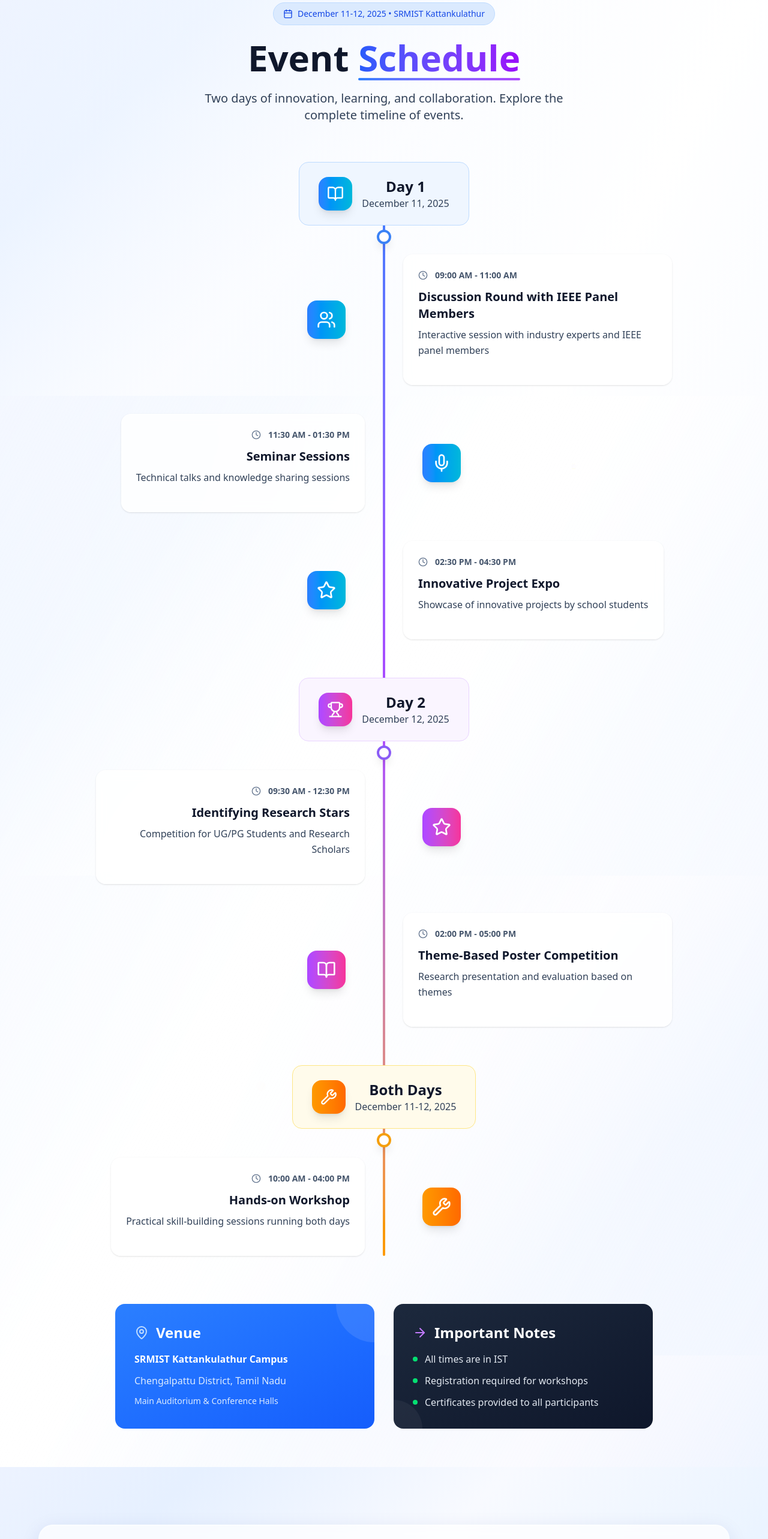
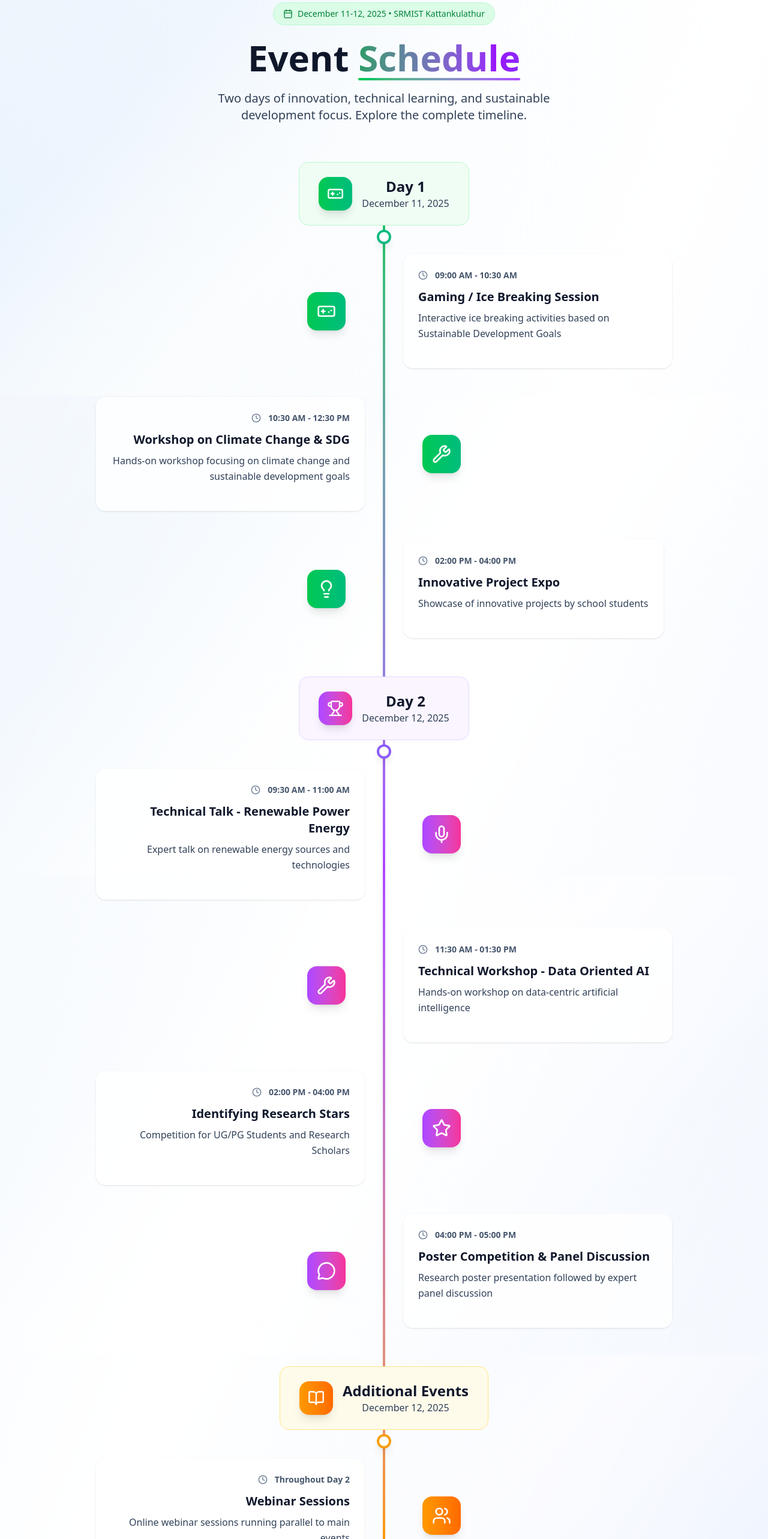
Before and after one commit to prasath2305/srm-ieee, a Next.js app: page /schedule in a window 1280 px wide. Shown: the part 140-2706 px from the top of the page at 60% size. Built offline with nearby package versions, Linux system fonts and the light colour scheme.

Commit message:
fixed fixes

```diff
--- a/src/app/components/Footer.jsx
+++ b/src/app/components/Footer.jsx
@@ -100,7 +100,7 @@ export default function Footer() {
                     href="tel:+911234567890"
                     className="text-slate-600 text-sm hover:text-blue-600 transition-colors"
                   >
-                    +91 9551473145
+                    +91 9629903324
                   </a>
                 </div>
               </div>
--- a/src/app/schedule/page.jsx
+++ b/src/app/schedule/page.jsx
@@ -1,37 +1,37 @@
 'use client';
 
-import { Calendar, Clock, Users, Mic, Trophy, Star, Wrench, BookOpen, ArrowRight, MapPin } from "lucide-react";
+import { Calendar, Clock, Users, Mic, Trophy, Star, Wrench, BookOpen, ArrowRight, MapPin, GamepadIcon, Lightbulb, MessageCircle } from "lucide-react";
 
 export default function Schedule() {
   const scheduleData = [
     {
       day: "Day 1",
       date: "December 11, 2025",
-      icon: BookOpen,
-      color: "from-blue-500 to-cyan-500",
-      borderColor: "border-blue-200",
-      bgColor: "bg-blue-50",
+      icon: GamepadIcon,
+      color: "from-green-500 to-emerald-500",
+      borderColor: "border-green-200",
+      bgColor: "bg-green-50",
       events: [
         {
-          time: "09:00 AM - 11:00 AM",
-          title: "Discussion Round with IEEE Panel Members",
-          description: "Interactive session with industry experts and IEEE panel members",
-          icon: Users,
-          iconColor: "text-blue-600"
+          time: "09:00 AM - 10:30 AM",
+          title: "Gaming / Ice Breaking Session",
+          description: "Interactive ice breaking activities based on Sustainable Development Goals",
+          icon: GamepadIcon,
+          iconColor: "text-green-600"
         },
         {
-          time: "11:30 AM - 01:30 PM",
-          title: "Seminar Sessions",
-          description: "Technical talks and knowledge sharing sessions",
-          icon: Mic,
-          iconColor: "text-cyan-600"
+          time: "10:30 AM - 12:30 PM",
+          title: "Workshop on Climate Change & SDG",
+          description: "Hands-on workshop focusing on climate change and sustainable development goals",
+          icon: Wrench,
+          iconColor: "text-emerald-600"
         },
         {
-          time: "02:30 PM - 04:30 PM",
+          time: "02:00 PM - 04:00 PM",
           title: "Innovative Project Expo",
           description: "Showcase of innovative projects by school students",
-          icon: Star,
-          iconColor: "text-blue-500"
+          icon: Lightbulb,
+          iconColor: "text-green-500"
         }
       ]
     },
@@ -44,34 +44,48 @@ export default function Schedule() {
       bgColor: "bg-purple-50",
       events: [
         {
-          time: "09:30 AM - 12:30 PM",
+          time: "09:30 AM - 11:00 AM",
+          title: "Technical Talk - Renewable Power Energy",
+          description: "Expert talk on renewable energy sources and technologies",
+          icon: Mic,
+          iconColor: "text-purple-600"
+        },
+        {
+          time: "11:30 AM - 01:30 PM",
+          title: "Technical Workshop - Data Oriented AI",
+          description: "Hands-on workshop on data-centric artificial intelligence",
+          icon: Wrench,
+          iconColor: "text-purple-600"
+        },
+        {
+          time: "02:00 PM - 04:00 PM",
           title: "Identifying Research Stars",
           description: "Competition for UG/PG Students and Research Scholars",
           icon: Star,
-          iconColor: "text-purple-600"
+          iconColor: "text-pink-600"
         },
         {
-          time: "02:00 PM - 05:00 PM",
-          title: "Theme-Based Poster Competition",
-          description: "Research presentation and evaluation based on themes",
-          icon: BookOpen,
-          iconColor: "text-pink-600"
+          time: "04:00 PM - 05:00 PM",
+          title: "Poster Competition & Panel Discussion",
+          description: "Research poster presentation followed by expert panel discussion",
+          icon: MessageCircle,
+          iconColor: "text-purple-600"
         }
       ]
     },
     {
-      day: "Both Days",
-      date: "December 11-12, 2025",
-      icon: Wrench,
+      day: "Additional Events",
+      date: "December 12, 2025",
+      icon: BookOpen,
       color: "from-amber-500 to-orange-500",
       borderColor: "border-amber-200",
       bgColor: "bg-amber-50",
       events: [
         {
-          time: "10:00 AM - 04:00 PM",
-          title: "Hands-on Workshop",
-          description: "Practical skill-building sessions running both days",
-          icon: Wrench,
+          time: "Throughout Day 2",
+          title: "Webinar Sessions",
+          description: "Online webinar sessions running parallel to main events",
+          icon: Users,
           iconColor: "text-amber-600"
         }
       ]
@@ -79,14 +93,14 @@ export default function Schedule() {
   ];
 
   return (
-    <section className="min-h-screen bg-gradient-to-br from-blue-50/20 via-white to-purple-50/20 relative overflow-hidden">
+    <section className="min-h-screen bg-gradient-to-br from-green-50/20 via-white to-purple-50/20 relative overflow-hidden">
       {/* Background Elements */}
       <div className="absolute inset-0 -z-10">
-        <div className="absolute top-0 right-0 w-96 h-96 bg-blue-200 rounded-full blur-3xl opacity-10 -translate-y-48 translate-x-48"></div>
+        <div className="absolute top-0 right-0 w-96 h-96 bg-green-200 rounded-full blur-3xl opacity-10 -translate-y-48 translate-x-48"></div>
         <div className="absolute bottom-0 left-0 w-96 h-96 bg-purple-200 rounded-full blur-3xl opacity-10 translate-y-48 -translate-x-48"></div>
 
         {/* Floating elements */}
-        <div className="absolute top-1/4 left-1/6 w-3 h-3 bg-blue-500 rounded-full opacity-10 animate-float"></div>
+        <div className="absolute top-1/4 left-1/6 w-3 h-3 bg-green-500 rounded-full opacity-10 animate-float"></div>
         <div className="absolute top-1/3 right-1/4 w-2 h-2 bg-purple-500 rounded-full opacity-15 animate-float" style={{animationDelay: '1.5s'}}></div>
         <div className="absolute bottom-1/4 left-1/3 w-4 h-4 bg-amber-500 rounded-full opacity-10 animate-float" style={{animationDelay: '2.5s'}}></div>
       </div>
@@ -94,7 +108,7 @@ export default function Schedule() {
       <div className="container mx-auto px-4 py-16 relative z-10">
         {/* Header Section */}
         <div className="text-center max-w-4xl mx-auto mb-16">
-          <div className="inline-flex items-center gap-2 px-4 py-2 bg-blue-100 text-blue-700 rounded-full text-sm font-medium mb-6 border border-blue-200">
+          <div className="inline-flex items-center gap-2 px-4 py-2 bg-green-100 text-green-700 rounded-full text-sm font-medium mb-6 border border-green-200">
             <Calendar className="w-4 h-4" />
             December 11-12, 2025 • SRMIST Kattankulathur
           </div>
@@ -102,15 +116,15 @@ export default function Schedule() {
           <h1 className="text-5xl md:text-6xl font-bold text-slate-900 mb-6">
             Event{" "}
             <span className="relative inline-block">
-              <span className="bg-gradient-to-r from-blue-600 via-purple-600 to-blue-600 bg-clip-text text-transparent bg-size-200 animate-gradient">
+              <span className="bg-gradient-to-r from-green-600 via-purple-600 to-blue-600 bg-clip-text text-transparent bg-size-200 animate-gradient">
                 Schedule
               </span>
-              <div className="absolute -bottom-2 left-0 w-full h-1 bg-gradient-to-r from-blue-500 to-purple-500 rounded-full"></div>
+              <div className="absolute -bottom-2 left-0 w-full h-1 bg-gradient-to-r from-green-500 to-purple-500 rounded-full"></div>
             </span>
           </h1>
 
           <p className="text-xl text-slate-700 max-w-2xl mx-auto font-medium">
-            Two days of innovation, learning, and collaboration. Explore the complete timeline of events.
+            Two days of innovation, technical learning, and sustainable development focus. Explore the complete timeline.
           </p>
         </div>
 
@@ -118,7 +132,7 @@ export default function Schedule() {
         <div className="max-w-6xl mx-auto">
           <div className="relative">
             {/* Main vertical timeline line */}
-            <div className="absolute left-1/2 transform -translate-x-1/2 w-1 h-full bg-gradient-to-b from-blue-500 via-purple-500 to-amber-500 rounded-full hidden lg:block"></div>
+            <div className="absolute left-1/2 transform -translate-x-1/2 w-1 h-full bg-gradient-to-b from-green-500 via-purple-500 to-amber-500 rounded-full hidden lg:block"></div>
 
             {/* Timeline items */}
             <div className="space-y-12 lg:space-y-16">
@@ -128,7 +142,7 @@ export default function Schedule() {
                   <div className="flex justify-center mb-12">
                     <div className={`inline-flex items-center gap-4 px-8 py-6 rounded-2xl ${day.bgColor} border ${day.borderColor} backdrop-blur-sm relative`}>
                       {/* Timeline dot for day header */}
-                      <div className="hidden lg:block absolute left-1/2 -bottom-8 transform -translate-x-1/2 w-6 h-6 bg-white border-4 rounded-full z-10 shadow-lg" style={{ borderColor: day.color.includes('blue') ? '#3b82f6' : day.color.includes('purple') ? '#8b5cf6' : '#f59e0b' }}></div>
+                      <div className="hidden lg:block absolute left-1/2 -bottom-8 transform -translate-x-1/2 w-6 h-6 bg-white border-4 rounded-full z-10 shadow-lg" style={{ borderColor: day.color.includes('green') ? '#10b981' : day.color.includes('purple') ? '#8b5cf6' : '#f59e0b' }}></div>
 
                       <div className={`w-14 h-14 bg-gradient-to-r ${day.color} rounded-2xl flex items-center justify-center shadow-lg`}>
                         <day.icon className="w-7 h-7 text-white" />
@@ -143,14 +157,14 @@ export default function Schedule() {
                   {/* Events with Zig-Zag Pattern */}
                   <div className="space-y-8 lg:space-y-12">
                     {day.events.map((event, eventIndex) => {
-                      // FIX: Start Day 1 from left, Day 2 from right, Both Days from left
+                      // Pattern: Day 1 starts from left, Day 2 from right, Additional Events from left
                       let isLeft;
                       if (day.day === "Day 1") {
-                        isLeft = eventIndex % 2 === 0; // Left, Right, Left pattern for Day 1
+                        isLeft = eventIndex % 2 === 0; // Left, Right, Left pattern
                       } else if (day.day === "Day 2") {
-                        isLeft = eventIndex % 2 === 1; // Right, Left pattern for Day 2
+                        isLeft = eventIndex % 2 === 1; // Right, Left, Right, Left pattern
                       } else {
-                        isLeft = false; // Both Days always on left
+                        isLeft = false; // Additional Events always on left
                       }
 
                       return (
@@ -182,7 +196,7 @@ export default function Schedule() {
                                 <p className="text-slate-700 leading-relaxed font-medium">{event.description}</p>
 
                                 {/* Progress bar effect */}
-                                <div className="mt-4 w-0 group-hover:w-full h-1 bg-gradient-to-r from-transparent via-blue-500 to-transparent rounded-full transition-all duration-500"></div>
+                                <div className="mt-4 w-0 group-hover:w-full h-1 bg-gradient-to-r from-transparent via-green-500 to-transparent rounded-full transition-all duration-500"></div>
                               </div>
                             </div>
                           </div>
@@ -204,17 +218,17 @@ export default function Schedule() {
         {/* Venue & Additional Info */}
         <div className="max-w-4xl mx-auto mt-20 grid md:grid-cols-2 gap-8">
           {/* Venue Information */}
-          <div className="bg-gradient-to-br from-blue-500 to-blue-600 rounded-2xl p-8 text-white relative overflow-hidden">
+          <div className="bg-gradient-to-br from-green-500 to-emerald-600 rounded-2xl p-8 text-white relative overflow-hidden">
             <div className="absolute top-0 right-0 w-32 h-32 bg-white/10 rounded-full -translate-y-16 translate-x-16"></div>
             <div className="relative z-10">
               <h3 className="text-2xl font-bold mb-4 flex items-center gap-3">
-                <MapPin className="w-6 h-6 text-blue-200" />
+                <MapPin className="w-6 h-6 text-green-200" />
                 Venue
               </h3>
-              <div className="space-y-3 text-blue-100">
+              <div className="space-y-3 text-green-100">
                 <p className="font-semibold text-white">SRMIST Kattankulathur Campus</p>
                 <p className="font-medium">Chengalpattu District, Tamil Nadu</p>
-                <p className="text-sm">Main Auditorium & Conference Halls</p>
+                <p className="text-sm">Main Conference Halls & Workshop Rooms</p>
               </div>
             </div>
           </div>
@@ -225,20 +239,20 @@ export default function Schedule() {
             <div className="relative z-10">
               <h3 className="text-2xl font-bold mb-4 flex items-center gap-3">
                 <ArrowRight className="w-6 h-6 text-purple-400" />
-                Important Notes
+                Key Focus Areas
               </h3>
               <ul className="space-y-3 text-slate-200">
                 <li className="flex items-center gap-3">
                   <div className="w-2 h-2 bg-green-400 rounded-full flex-shrink-0"></div>
-                  <span className="font-medium">All times are in IST</span>
+                  <span className="font-medium">Sustainable Development Goals (SDG)</span>
                 </li>
                 <li className="flex items-center gap-3">
                   <div className="w-2 h-2 bg-green-400 rounded-full flex-shrink-0"></div>
-                  <span className="font-medium">Registration required for workshops</span>
+                  <span className="font-medium">Renewable Energy & AI Technologies</span>
                 </li>
                 <li className="flex items-center gap-3">
                   <div className="w-2 h-2 bg-green-400 rounded-full flex-shrink-0"></div>
-                  <span className="font-medium">Certificates provided to all participants</span>
+                  <span className="font-medium">Student Innovation & Research</span>
                 </li>
               </ul>
             </div>
```
